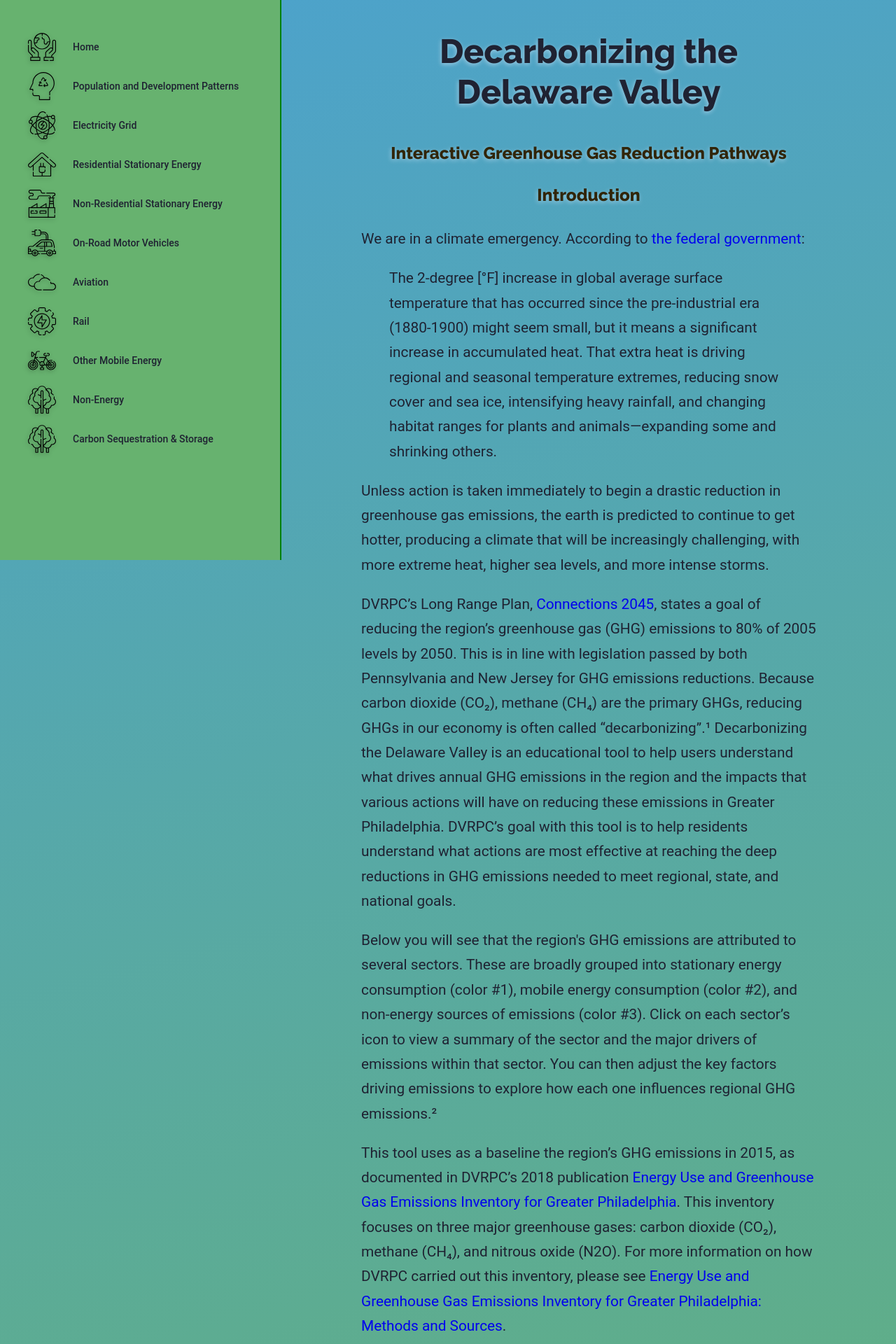
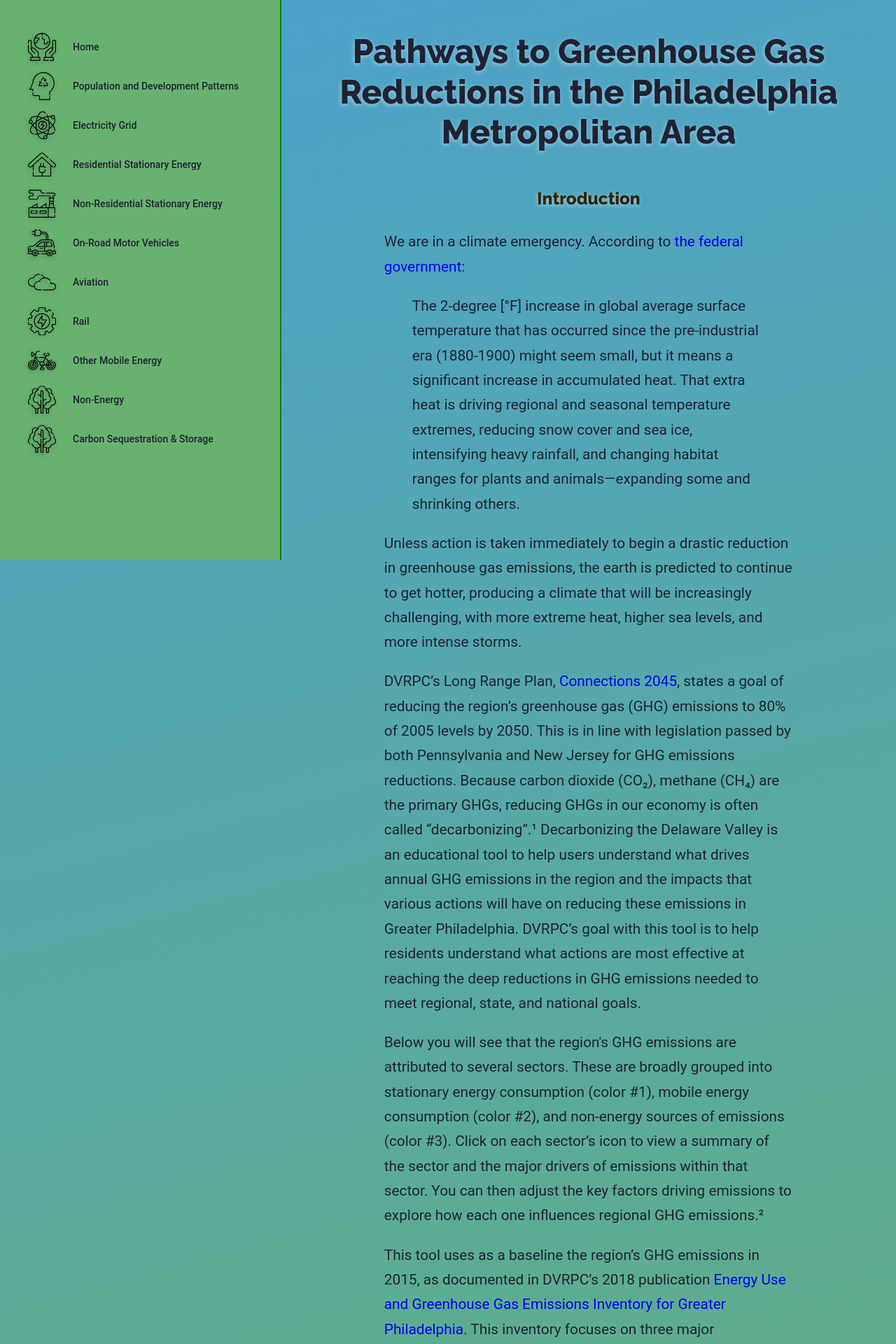
Before and after one commit to dvrpc/ghg-calculator, a Django app: template main/templates/main/intro.html in a window 1280 px wide. Shown: the top 1920 px of the page at 70% size. Run offline with Django 3.2, Linux system fonts and the light colour scheme; the template is opened without the code that fills it, so the values that code supplies are empty.

Commit message:
Adjust styles, change title

```diff
--- a/main/static/main/style.css
+++ b/main/static/main/style.css
@@ -129,22 +129,21 @@ figure a {
 header {
   grid-area: header;
   margin: 0 auto;
-  max-width: 650px;
+  padding: 0 25px 0 25px;
 }
 
 h1 {
   margin: 45px auto;
   font-size: 3rem;
-  /* @SHADOW old */
-  /* filter: drop-shadow(var(--icon-shadow)); */
 }
+
 h1 a, h1 a:hover {
   text-decoration: none;
   color: var(--main-text-color);
 }
 
 header .text {
-  max-width: 65ch;
+  max-width: 50ch;
   margin: 0 auto;
   font-size: var(--font-large);
   line-height: 1.7;
--- a/main/templates/main/base.html
+++ b/main/templates/main/base.html
@@ -3,7 +3,7 @@
 <html lang="en">
 <head>
   <meta charset="utf-8">
-  <title>Decarbonizing the Delaware Valley</title>
+  <title>Pathways to Greenhouse Gas Reductions in the Philadelphia Metropolitan Area</title>
   <meta name="viewport" content="width=device-width" />
   <meta name="description" content="">
   <!-- @TODO create breakpoint stylesheets -->
@@ -108,18 +108,17 @@
   </nav>
 
   <header>
-    <h1><a href="{% url 'index' %}">Decarbonizing the Delaware Valley</a></h1>
-    <h2>Interactive Greenhouse Gas Reduction Pathways</h2>
+    <h1><a href="{% url 'index' %}">Pathways to Greenhouse Gas Reductions in the Philadelphia Metropolitan Area</a></h1>
     <div class="text">
       {% block header_intro %}
 
       {% endblock %}
-    </div>
-    <div class="endnotes">
-      {% block endnotes %}
+      <div class="endnotes">
+        {% block endnotes %}
 
-      {% endblock %}
-    </div>
+        {% endblock %}
+      </div>
+  </div>
   </header>
 
   <main style="margin: 0 auto; width:inherit">
--- a/main/templates/main/intro.html
+++ b/main/templates/main/intro.html
@@ -20,9 +20,12 @@
 
   <p>Decarbonizing the Delaware Valley is primarily intended as an educational tool. However, it focuses on activities that can be undertaken at the local level. This includes policies and actions that local governments can take or support to encourage decarbonization and the possible benefits of decarbonization in each sector. By taking action on climate change, local governments can provide their residents with more safe, prosperous, sustainable, equitable, and livable communities For a more comprehensive list of possible actions and policies and their co-benefits, see the (forthcoming) Local Decarbonization Policy and Action Guidebook. </p>
 
-  <hr>
+{% endblock %}
 
-  1. This tool will use “decarbonization” and “GHG emissions reduction” interchangeably, noting that there are some powerful GHGs that are not carbon-based.
-  2. This tool is for illustrative and educational purposes. While the general scale and direction of potential GHG reductions are reasonable, they are not calculated using the complex modeling seen in research being done by global scientific institutions. Many assumptions were made to simplify this tool and streamline its message. Please see the methodology document for a list of all assumptions made and how the tool calculates emissions changes.
+{% block endnotes %}
+<hr>
+
+<p>1. This tool will use “decarbonization” and “GHG emissions reduction” interchangeably, noting that there are some powerful GHGs that are not carbon-based.</p>
+<p>2. This tool is for illustrative and educational purposes. While the general scale and direction of potential GHG reductions are reasonable, they are not calculated using the complex modeling seen in research being done by global scientific institutions. Many assumptions were made to simplify this tool and streamline its message. Please see the methodology document for a list of all assumptions made and how the tool calculates emissions changes.</p>
 
 {% endblock %}
```
